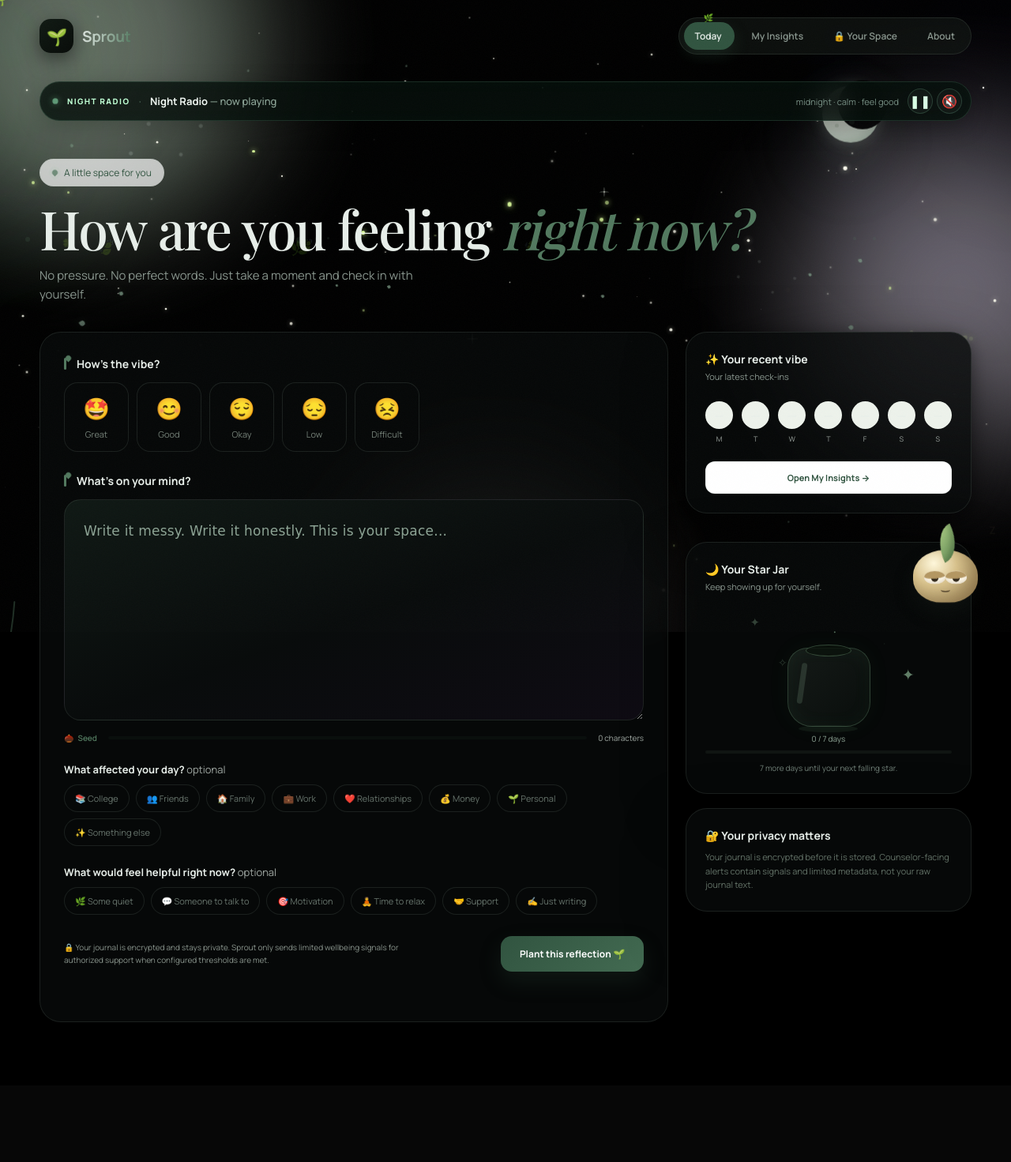
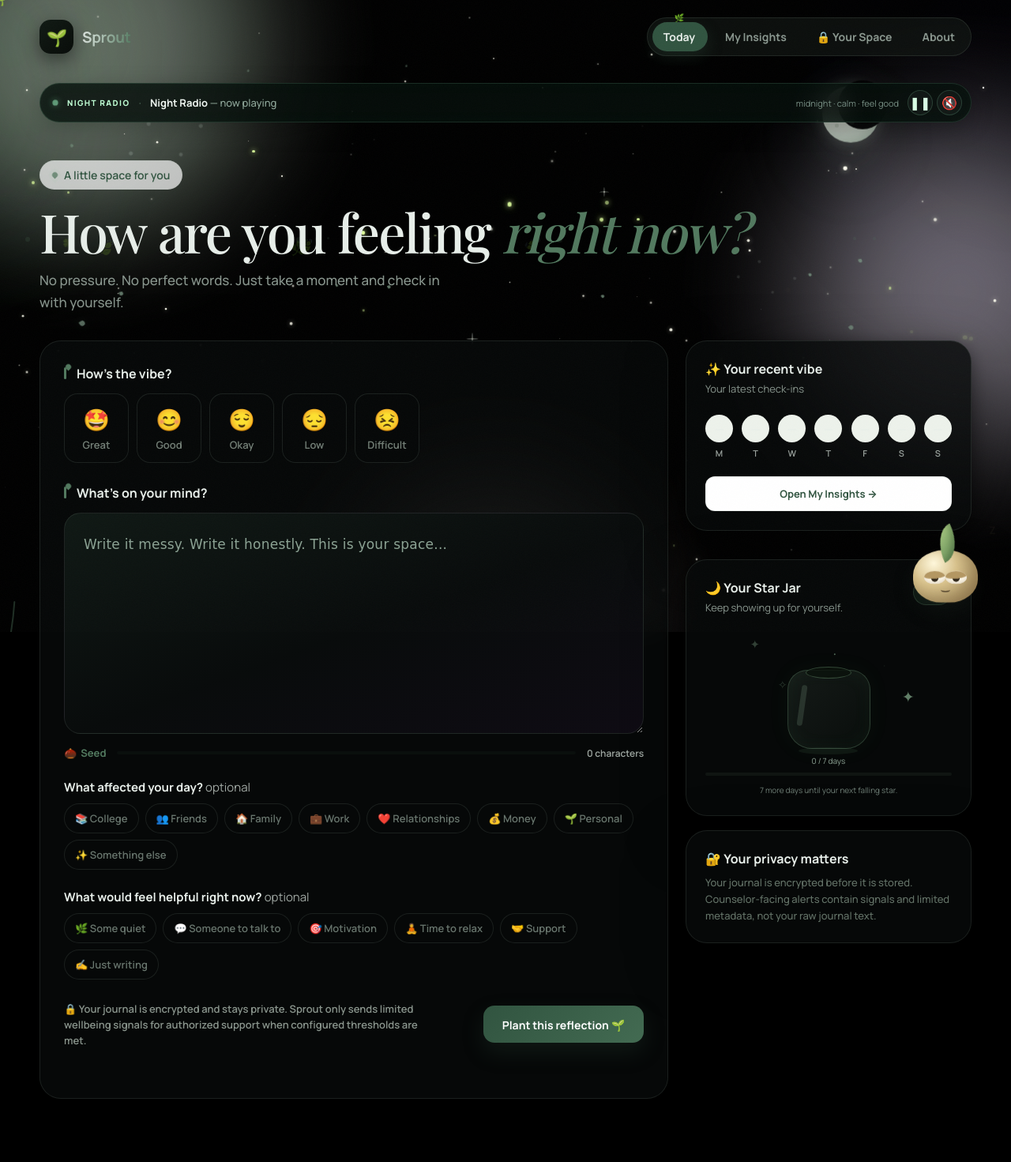
Before and after one commit to udayjirwankar/sprout, a Flask app: page / in a window 1280 px wide. Shown: the whole page at 79% size. Before the commit the page ends 1294 px from the top, so only its background shows below. Run offline with Flask 3, Linux system fonts and the light colour scheme; data that the repository does not hold is empty; parts of the project's set-up code (start-up, migrations or seed data) failed here and were passed over; some web fonts are replaced.

Commit message:
Improve typography readability

```diff
--- a/templates/index.html
+++ b/templates/index.html
@@ -2273,8 +2273,62 @@ nav::before {
     .about-card { padding: 22px 20px; }
 }
 
+
+/* =========================================================
+   SPROUT — READABILITY BOOST
+   Larger + bolder supporting text, layout unchanged
+   ========================================================= */
+
+.nav-button { font-size: 14px; font-weight: 700; }
+.eyebrow { font-size: 14px; font-weight: 600; }
+.section-label { font-size: 16px; }
+.hero p { font-size: 17px; font-weight: 500; }
+
+.mood-name { font-size: 13px; font-weight: 600; }
+.typing-row { font-size: 12px; font-weight: 600; }
+.growth-stage { font-size: 13px; font-weight: 700; }
+
+.optional-title { font-size: 15px; }
+.chip { font-size: 13px; font-weight: 600; }
+.privacy { font-size: 13px; font-weight: 600; }
+.save-button { font-size: 14px; }
+#message { font-size: 13px; font-weight: 600; }
+
+.mini-title { font-size: 16px; }
+.mini-subtitle { font-size: 13px; }
+.day-name { font-size: 11px; font-weight: 600; }
+.insight-link { font-size: 13px; }
+.privacy-card p { font-size: 13px; font-weight: 500; }
+
+.space-header p,
+.insights-header p { font-size: 17px; }
+.entry-date { font-size: 13px; font-weight: 600; }
+.entry-content { font-size: 18px; }
+.entry-number { font-size: 12px; }
+.muted { font-size: 14px; }
+.history-date { font-size: 11px; font-weight: 600; }
+
+.about-header p { font-size: 17px; }
+.about-card h3 { font-size: 17px; }
+.about-card p { font-size: 14px; }
+.about-principle { font-size: 13px; font-weight: 500; }
+.about-developer { font-size: 13px; font-weight: 700; }
+.about-tagline { font-size: 13px; }
+
+/* Keep the larger scale comfortable on smaller screens. */
+@media (max-width: 620px) {
+    .nav-button { font-size: 12px; }
+    .hero p { font-size: 15px; }
+    .chip { font-size: 12px; }
+    .privacy { font-size: 12px; }
+    .about-header p { font-size: 15px; }
+    .about-card h3 { font-size: 16px; }
+    .about-card p { font-size: 13px; }
+}
+
 </style>
 <link rel="stylesheet" href="{{ url_for('static', filename='sleepy-sprout/sleepy-sprout.css') }}">
+</head>
 
 <body>
 
```
